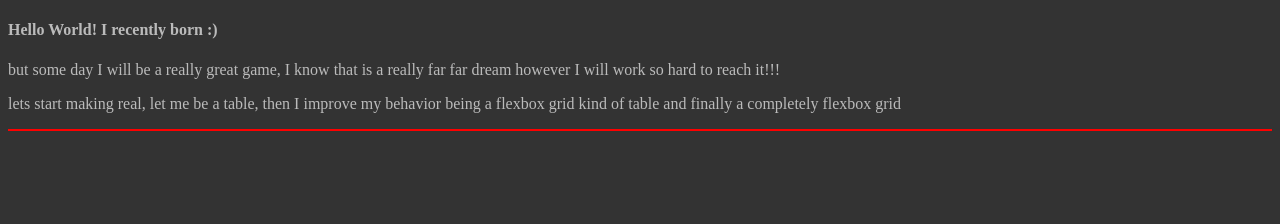
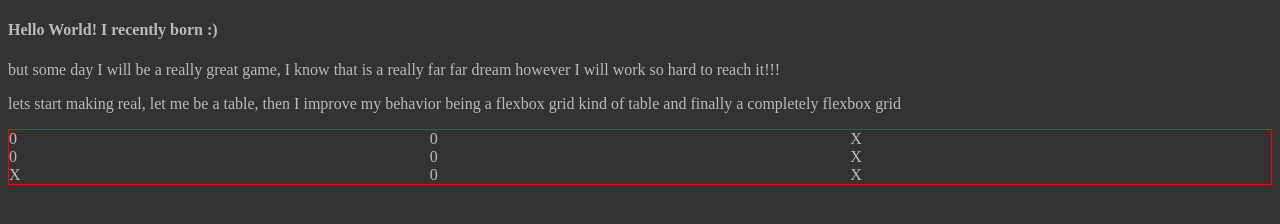
Before and after one commit to ealipio/bbt-tictactoe, a website with bundled scripts: page index.html in a window 1280 px wide. Built offline with nearby package versions, Linux system fonts and the light colour scheme.

Commit message:
using grid template

```diff
--- a/index.html
+++ b/index.html
@@ -13,15 +13,15 @@
     <p>lets start making real, let me be a table, then I improve my behavior being a flexbox grid kind of table and finally a completely flexbox grid</p>
 
 <div class="game-board">
-    <div class="box"></div>
-    <div class="box"></div>
-    <div class="box"></div>
-    <div class="box"></div>
-    <div class="box"></div>
-    <div class="box"></div>
-    <div class="box"></div>
-    <div class="box"></div>
-    <div class="box"></div>
+    <div class="box">0</div>
+    <div class="box">0</div>
+    <div class="box">X</div>
+    <div class="box">0</div>
+    <div class="box">0</div>
+    <div class="box">X</div>
+    <div class="box">X</div>
+    <div class="box">0</div>
+    <div class="box">X</div>
 </div>
 
     <script src="./src/index.js"></script>
--- a/src/style.css
+++ b/src/style.css
@@ -5,7 +5,6 @@ body{
 
 .game-board{
     display: grid;
-    grid-template-rows: repeat(3, 1fr);
-    grid-template-columns: repeat(3, 1fr);
+    grid-template: repeat(3, 1fr)/ repeat(3, 1fr);;
     border: 1px solid red;
 }
```
